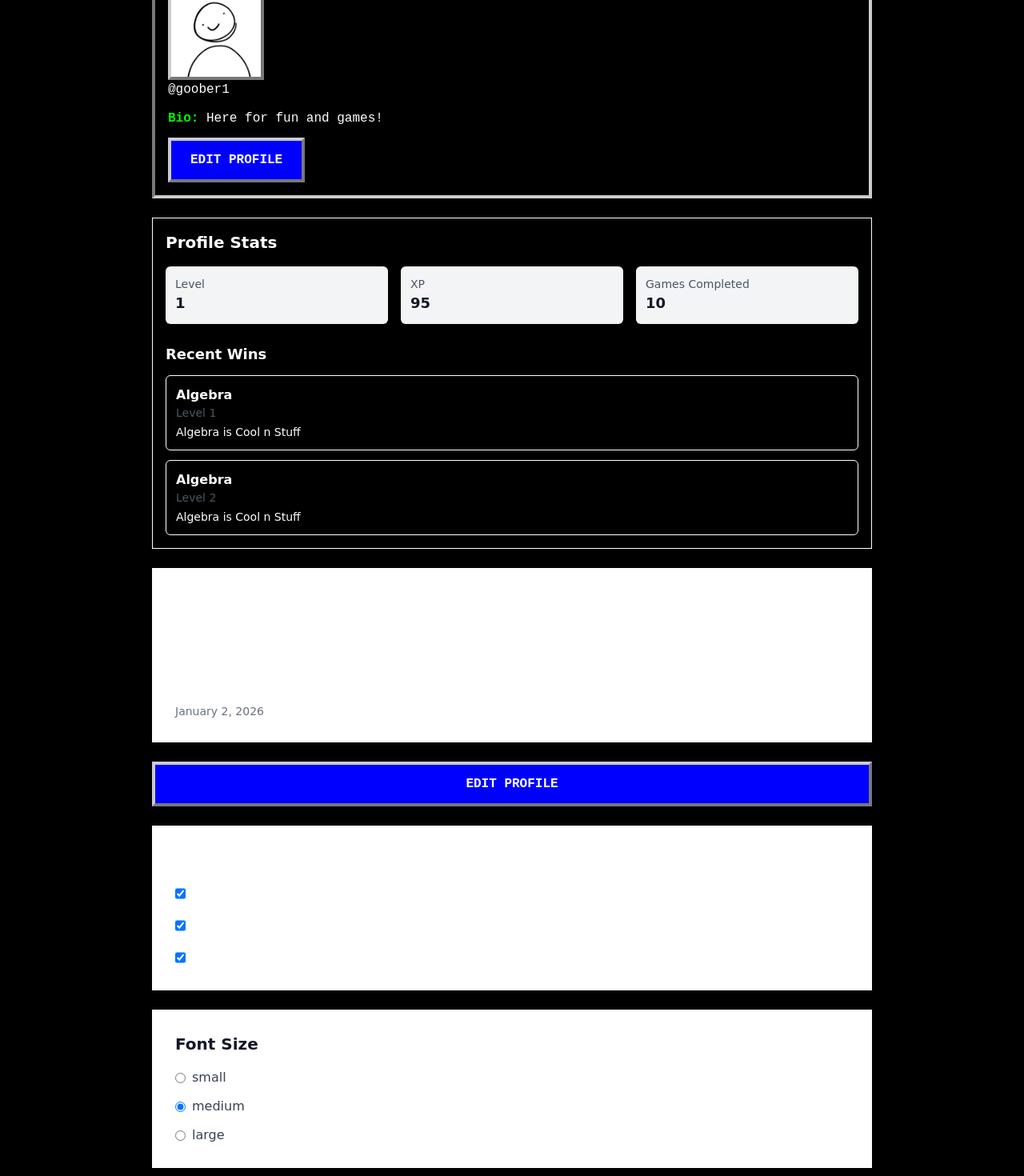
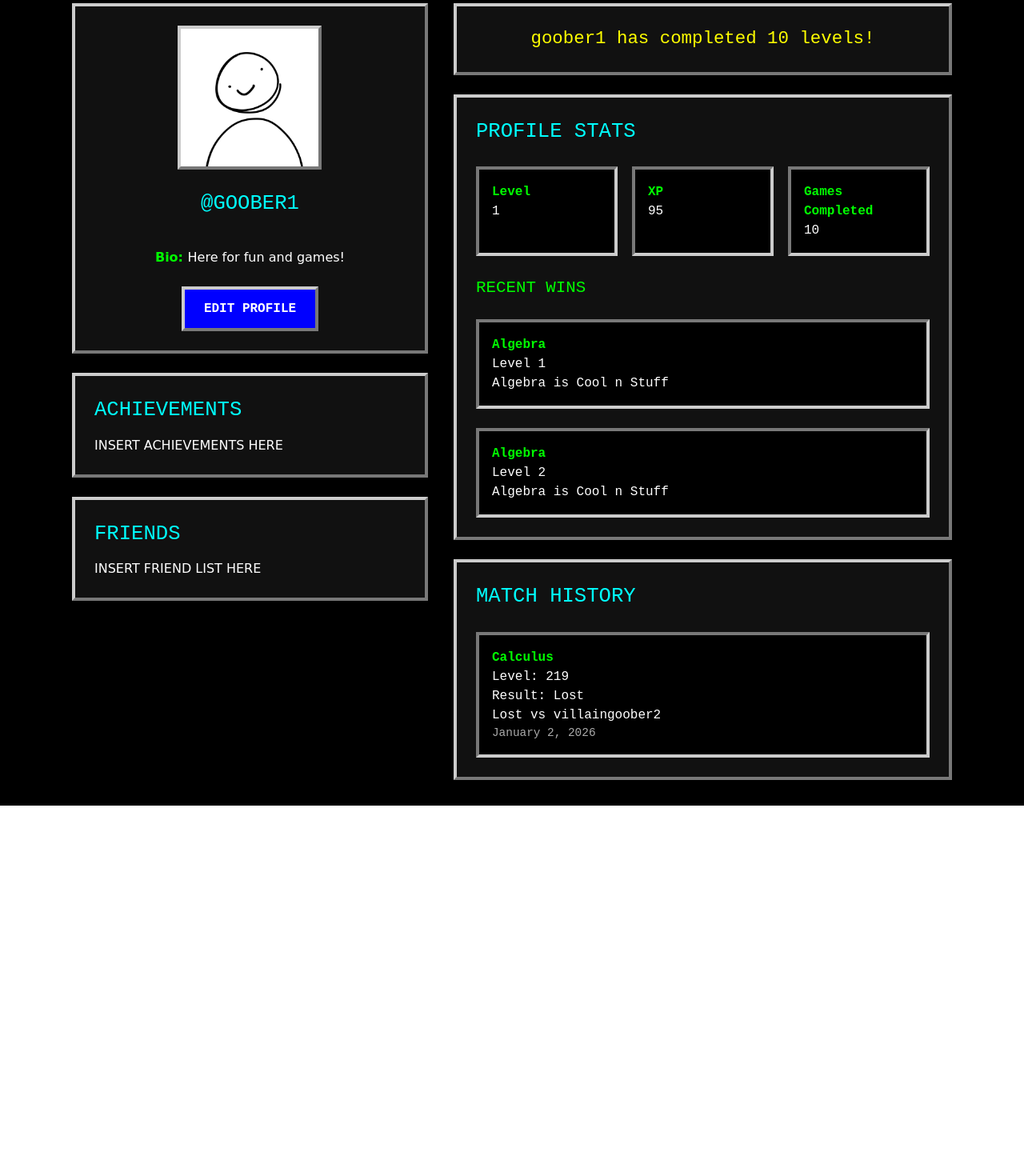
Before and after one commit to CalvinHoover/cool-math-game, a Next.js app: page /profile in a window 1280 px wide. Shown: the part 180-1650 px from the top of the page at 80% size. After the commit the page ends 1187 px from the top, so only its background shows below. Built offline with nearby package versions, Linux system fonts and the light colour scheme.

Commit message:
CHORE: Styling changes to .tsx and .css files in /profile and /friends.

```diff
--- a/src/app/profile/Profile.css
+++ b/src/app/profile/Profile.css
@@ -98,23 +98,131 @@
   background-color: #ffffcc;
 }
 
-.profile-avatar {
-  width: 120px;
-  height: 120px;
+.profile-topbar {
+  background-color: #111111;
+  border: 4px outset #cccccc;
+  padding: 20px;
+  margin-bottom: 32px;
+}
+
+.profile-layout {
+  max-width: 1100px;
+  margin: 0 auto;
+  display: grid;
+  grid-template-columns: 1fr 1.4fr;
+  gap: 32px;
+  align-items: start;
+}
+
+.profile-left-column,
+.profile-right-column {
+  display: flex;
+  flex-direction: column;
+  gap: 24px;
+  align-items: center;
+}
+
+.profile-left-column .profile-section,
+.profile-right-column .profile-section {
+  width: 100%;
+}
+
+.profile-avatar-large {
+  width: 180px;
+  height: 180px;
   border: 4px outset #cccccc;
   object-fit: cover;
 }
 
-.profile-bio {
-  margin: 12px 0;
+.profile-username {
+  color: #00ffff;
+  font-family: "Courier New", Courier, monospace;
+  font-size: 1.5rem;
+  text-align: center;
+}
+
+.profile-level-box {
+  background-color: #111111;
+  border: 4px outset #cccccc;
+  padding: 24px;
+  color: #ffff00;
+  font-family: "Courier New", Courier, monospace;
+  font-size: 1.4rem;
+  text-align: center;
+  width: 100%;
+}
+
+.profile-avatar-placeholder-large {
+  width: 180px;
+  height: 180px;
+  border: 4px outset #cccccc;
+  background-color: #111111;
+  color: #ffff00;
+  display: flex;
+  align-items: center;
+  justify-content: center;
+  font-size: 4rem;
   font-family: "Courier New", Courier, monospace;
 }
 
-.profile-bio .profile-label {
-  color: #00ff00;
-  font-weight: bold;
+@media (max-width: 800px) {
+  .profile-layout {
+    grid-template-columns: 1fr;
+  }
 }
 
-.profile-bio .profile-value {
+.profile-stats-grid {
+  display: grid;
+  grid-template-columns: repeat(3, 1fr);
+  gap: 18px;
+}
+
+.profile-subsection {
+  margin-top: 24px;
+}
+
+.profile-subsection h3 {
+  color: #00ff00;
+  font-family: "Courier New", Courier, monospace;
+  font-size: 1.3rem;
+  margin-bottom: 12px;
+  text-transform: uppercase;
+}
+
+.profile-card-list {
+  display: flex;
+  flex-direction: column;
+  gap: 12px;
+}
+
+.profile-form {
+  display: flex;
+  flex-direction: column;
+  gap: 16px;
+  font-family: "Courier New", Courier, monospace;
+}
+
+.profile-button-row {
+  display: flex;
+  gap: 12px;
+  margin-top: 16px;
+  flex-wrap: wrap;
+}
+
+.profile-checkbox-row {
+  display: flex;
+  align-items: center;
+  gap: 10px;
   color: #ffffff;
 }
+
+.profile-muted {
+  color: #aaaaaa;
+  font-size: 0.9rem;
+}
+
+.profile-edit-controls {
+  width: 100%;
+  display: flex;
+  justify-content: center;
+}
--- a/src/app/profile/page.tsx
+++ b/src/app/profile/page.tsx
@@ -75,6 +75,7 @@ const testMatchHistory = [
 
 export default function ProfilePage() {
   const [profile, setProfile] = useState(testUserProfiles[0]); // using goober1 for now
+  const [isEditingProfile, setIsEditingProfile] = useState(false);
 
   const fontSizeClasses = {
     small: "text-sm",
@@ -84,22 +85,27 @@ export default function ProfilePage() {
 
   return (
     <main className={`profile-container ${fontSizeClasses[profile.settings.fontSize]}`}>
-      <div className="profile-inner">
-        <h1 className="profile-title">Player Profile</h1>
+      <div className="profile-topbar">
+        <h1 className="profile-title">PROFILE</h1>
+      </div>
+
+      <div className="profile-layout">
+        <div className="profile-left-column">
           <ProfileHeader
             profile={profile}
             isOwnProfile={true}
+            onEditProfile={() => setIsEditingProfile(true)}
           />
 
-        <ProfileStats stats={profile.stats} />
-
-        {profile.settings.showMatchHistory && (
-        <MatchHistoryList matches={profile.matchHistory} />
-        )}
-
+          {isEditingProfile && (
+              <>
                 <EditProfile
                   profile={profile}
-          onSave={(updatedProfile) => setProfile(updatedProfile)}
+                  onSave={(updatedProfile) => {
+                    setProfile(updatedProfile);
+                    setIsEditingProfile(false);
+                  }}
+                  onCancel={() => setIsEditingProfile(false)}
                 />
 
                 <SettingsPanel
@@ -111,6 +117,7 @@ export default function ProfilePage() {
                     })
                   }
                 />
+
                 <FontSizeSelector
                   fontSize={profile.settings.fontSize}
                   onChange={(newFontSize) =>
@@ -123,39 +130,83 @@ export default function ProfilePage() {
                     })
                   }
                 />
-        {/* <section className="border bg-white p-7 shadow-sm dark:border-gray-700 dark:bg-gray-900">
-          <h2 className="text-xl font-bold">Recently Played</h2>
-          <div className="mt-4 space-y-3">
-            {testStats.recentWins.map((win) => (
-              <div
-                key={win.gameId}
-                className="rounded-md border p-4 dark:border-gray-700"
+              <div className="profile-edit-controls">
+                <button
+                  className="profile-button profile-danger-button"
+                  onClick={() => setIsEditingProfile(false)}
                 >
-                <p className="font-semibold">{win.topic}</p>
-                <p className="text-sm text-gray-600 dark:text-gray-300">
-                  Level {win.gameLevel}
-                </p>
-                <p className="mt-1 text-sm text-gray-700 dark:text-gray-200">
-                  {win.description}
-                </p>
+                  Cancel Edit
+                </button>
                 </div>
-            ))}
-          </div>
-        </section> */}
+              </>
+            )}
 
           <section className="profile-section">
-          <h2 className="text-xl font-bold">Achievements</h2>
-          <p className="mt-2 text-gray-600 dark:text-gray-300">
-            INSERT ACHIEVEMENTS HERE
-          </p>
+            <h2>Achievements</h2>
+            <p>INSERT ACHIEVEMENTS HERE</p>
           </section>
 
           <section className="profile-section">
-          <h2 className="text-xl font-bold">Friends</h2>
-          <p className="mt-2 text-gray-600 dark:text-gray-300">
-            INSERT FRIEND LIST HERE
-          </p>
+            <h2>Friends</h2>
+            <p>INSERT FRIEND LIST HERE</p>
           </section>
+        </div>
+
+        <div className="profile-right-column">
+          <div className="profile-level-box">
+            {profile.username} has completed {profile.level} levels!
+          </div>
+
+          <ProfileStats stats={profile.stats} />
+
+          {profile.settings.showMatchHistory && (
+            <MatchHistoryList matches={profile.matchHistory} />
+          )}
+
+          {/* {isEditingProfile && (
+              <>
+                <EditProfile
+                  profile={profile}
+                  onSave={(updatedProfile) => {
+                    setProfile(updatedProfile);
+                    setIsEditingProfile(false);
+                  }}
+                  onCancel={() => setIsEditingProfile(false)}
+                />
+
+                <SettingsPanel
+                  settings={profile.settings}
+                  onChange={(updatedSettings) =>
+                    setProfile({
+                      ...profile,
+                      settings: updatedSettings,
+                    })
+                  }
+                />
+
+                <FontSizeSelector
+                  fontSize={profile.settings.fontSize}
+                  onChange={(newFontSize) =>
+                    setProfile({
+                      ...profile,
+                      settings: {
+                        ...profile.settings,
+                        fontSize: newFontSize,
+                      },
+                    })
+                  }
+                />
+
+                <button
+                  className="profile-button profile-danger-button"
+                  onClick={() => setIsEditingProfile(false)}
+                >
+                  Close Edit Mode
+                </button>
+              </>
+            )} */}
+
+        </div>
       </div>
     </main>
   );
--- a/src/features/profile/components/EditProfile.tsx
+++ b/src/features/profile/components/EditProfile.tsx
@@ -1,68 +1,75 @@
 "use client";
 
 import { useState } from "react";
-import { UserProfile } from "../types"
-import { testUserProfiles } from "../testData"
+import { UserProfile } from "../types";
 
 type EditProfileProps = {
   profile: UserProfile;
   onSave: (updatedProfile: UserProfile) => void;
+  onCancel: () => void;
 };
 
-export default function EditProfile({
-    profile, onSave,
-}: EditProfileProps) {
-    const [isOpen, setIsOpen] = useState(false);
+export default function EditProfile({ profile, onSave, onCancel }: EditProfileProps) {
+  // const [isOpen, setIsOpen] = useState(false);
   const [editedUsername, setEditedUsername] = useState(profile.username);
   const [editedBio, setEditedBio] = useState(profile.bio);
 
   return (
     <>
-            <button
-                onClick={() => setIsOpen(true)}
-                className="profile-button"
-            > Edit Profile
-            </button>
+      {/* <button onClick={() => setIsOpen(true)} className="profile-button">
+        Edit Profile
+      </button> */}
 
-            {isOpen && (
-                <div className="mt-4 border p-6">
-                    <h2 className="mb-4 text-xl font-bold"> Edit Profile </h2>
-                    <div className="space-y-4">
+      {(<section className="profile-section">
+          <h2>Edit Profile</h2>
+
+          <div className="profile-form">
             <div>
-                            <label>Username</label>
+              <label className="profile-label">Username</label>
 
               <input
                 value={editedUsername}
                 onChange={(e) => setEditedUsername(e.target.value)}
-                                className="w-full border p-2" />
+                className="profile-input"
+              />
             </div>
 
             <div>
-                            <label>Bio</label>
+              <label className="profile-label">Bio</label>
+
               <textarea
                 value={editedBio}
                 onChange={(e) => setEditedBio(e.target.value)}
-                                className="w-full border p-2" />
+                className="profile-input"
+              />
             </div>
           </div>
 
-                    <div className="mt-4 flex gap-2">
-                        <button onClick={() => {
+          <div className="profile-button-row">
+            <button
+              onClick={() => {
                 onSave({
                   ...profile,
                   username: editedUsername,
                   bio: editedBio,
                 });
 
-                            setIsOpen(false);
+                //setIsOpen(false);
               }}
-                        className="profile-button"> Save </button>
+              className="profile-button"
+            >
+              Save
+            </button>
+
             <button
-                            onClick={() => setIsOpen(false)}
-                            className="profile-button"> Cancel </button>
+              onClick={onCancel}
+              className="profile-button"
+            >
+              Cancel
+            </button>
           </div>
-                </div>
+        </section>
       )}
     </>
-    )
+  );
 }
--- a/src/features/profile/components/FontSizeSelector.tsx
+++ b/src/features/profile/components/FontSizeSelector.tsx
@@ -10,25 +10,25 @@ type FontSizeProps = {
     onChange: (fontSize: FontSize) => void;
 };
 
-const fontSizeClasses = {
-    small: "text-sm",
-    medium: "text-base",
-    large: "text-lg",
-}
+// const fontSizeClasses = {
+//     small: "text-sm",
+//     medium: "text-base",
+//     large: "text-lg",
+// }
 
 export default function FontSizeSelector({
     fontSize, onChange,
 }: FontSizeProps) {
-    const [selectedFontSize, setSelectedFontSize] = useState(fontSize);
+    // const [selectedFontSize, setSelectedFontSize] = useState(fontSize);
 
     return (
-        <section className={`border bg-white p-7 shadow-sm dark:border-gray-700 dark:bg-gray-900 ${fontSizeClasses[selectedFontSize]}`}>
-            <h2 className="text-xl font-bold text-gray-900 dark:text-white"> Font Size </h2>
+        <section className="profile-section">
+            <h2> Font Size </h2>
 
             {/* <p className="mt-2 text-gray-600 dark:text-gray-300"> This text will change size. </p> */}
-            <div className="mt-4 space-y-3 text-gray-700 dark:text-gray-300">
+            <div className="profile-form">
                 {(["small", "medium", "large"] as const).map((size) => (
-                    <label key={size} className="flex items-center gap-2">
+                    <label key={size} className="profile-checkbox-row">
                         <input
                             type="radio"
                             name="fontSize"
@@ -36,7 +36,10 @@ export default function FontSizeSelector({
                             checked={fontSize === size}
                             onChange={() => onChange(size)}
                         />
-                        {size}
+
+                        <span className="profile-value">
+                            {size}
+                        </span>
                     </label>
                 ))}
             </div>
--- a/src/features/profile/components/MatchHistory.tsx
+++ b/src/features/profile/components/MatchHistory.tsx
@@ -4,38 +4,24 @@ type MatchHistoryProps = {
   matches: PastMatch[];
 };
 
-export default function MatchHistoryList ({
-    matches,
-}: MatchHistoryProps) {
+export default function MatchHistoryList({ matches }: MatchHistoryProps) {
   return (
-        <section className="border bg-white p-7 shadow-sm dark:border-gray-700 dark:bg-gray-900">
-            <h2 className ="text-xl font-bold"> Match History </h2>
+    <section className="profile-section">
+      <h2>Match History</h2>
 
-            <div className="mt-4 space-y-3">
+      <div className="profile-card-list">
         {matches.map((match) => (
-                    <div key={match.id} >
-                        <p className="font-semibold">
-                            {match.topic}
-                        </p>
-
-                        <p>
-                            Level: {match.level}
-                        </p>
-
-                        <p>
-                            Result: {match.result}
-                        </p>
-
+          <div key={match.id} className="profile-card">
+            <p className="profile-label">{match.topic}</p>
+            <p className="profile-value">Level: {match.level}</p>
+            <p className="profile-value">Result: {match.result}</p>
             <p>
               {match.result === "Won" ? "Won" : "Lost"} vs {match.opponent}
             </p>
-
-                        <p className="text-sm text-gray-500">
-                            {match.completedOn}
-                        </p>
+            <p className="profile-muted">{match.completedOn}</p>
           </div>
         ))}
       </div>
     </section>
-    )
+  );
 }
--- a/src/features/profile/components/ProfileHeader.tsx
+++ b/src/features/profile/components/ProfileHeader.tsx
@@ -1,54 +1,29 @@
-// initial UI for public profiles!! reference for future profile UIs :D
-// test is in app/profile/page.tsx
-import type { PublicProfile } from "../types";
 import FriendRequestButton from "@/features/friends/FriendRequestButton";
 
 interface ProfileHeaderProps {
-    profile: PublicProfile;
+  profile: {
+    id: string;
+    username: string;
+    avatarUrl?: string;
+    bio?: string;
+  };
   isOwnProfile: boolean;
+  onEditProfile?: () => void
 }
-
-// export default function ProfileHeader({ profile }: ProfileHeaderProps) {
-//     return (
-//         <section className="border dark:border-gray-600 p-5 shadow-sm">
-//             <div className="flex items-center gap-4">
-//                 <img
-//                     src={profile.avatarUrl || "/default_avatar.png"}
-//                     alt={`${profile.username}'s avatar`}
-//                     className="h-30 w-30 rounded-full object-cover"
-//                 />
-//                 <div>
-//                     <h1 className="text-2xl font-bold">{profile.username}</h1>
-//                     {profile.bio ? (
-//                         <p className="mt-2 text-gray-700 dark:text-gray-300">
-//                             {profile.bio}
-//                         </p>
-//                     ) : (
-//                         <p className="mt-2 text-gray-700 dark:text-gray-300">
-//                             User has no bio.
-//                         </p>
-//                     )}
-//                 </div>
-//             </div>
-//             <div className="mt-4 flex gap-4 text-sm">
-//                 <p>
-//                     <span className="font-bold">Level:</span> {profile.level}
-//                 </p>
-//             </div>
-//         </section>
-//     );
-// }
-
 
 export default function ProfileHeader({
   profile,
   isOwnProfile,
+  onEditProfile
 }: ProfileHeaderProps) {
   let profileAction;
 
   if (isOwnProfile) {
     profileAction = (
-      <button className="profile-button">
+      <button
+        className="profile-button"
+        onClick={onEditProfile}
+      >
         Edit Profile
       </button>
     );
@@ -64,29 +39,30 @@ export default function ProfileHeader({
     );
   }
 
-  console.log("Profile passed into ProfileHeader:", profile);
-  console.log("profile.bio:", profile.bio);
-
   return (
-    <div className="profile-card">
-      {profile.avatarUrl && (
+    <section className="profile-section">
+      <div className="profile-left-column">
+        {profile.avatarUrl ? (
           <img
             src={profile.avatarUrl}
             alt={`${profile.username}'s avatar`}
-          className="profile-avatar"
+            className="profile-avatar-large"
           />
+        ) : (
+          <div className="profile-avatar-placeholder-large">?</div>
         )}
 
-    <h2>@{profile.username}</h2>
+        <h2 className="profile-username">@{profile.username}</h2>
 
         <div className="profile-bio">
           <span className="profile-label">Bio: </span>
           <span className="profile-value">
-            {profile.bio ?? "No bio yet."}
+            {profile.bio || "No bio yet."}
           </span>
         </div>
 
         {profileAction}
       </div>
+    </section>
   );
 }
--- a/src/features/profile/components/ProfileStats.tsx
+++ b/src/features/profile/components/ProfileStats.tsx
@@ -1,4 +1,4 @@
-import type { ProfileStats as ProfileStatsType } from "../types.ts"
+import type { ProfileStats as ProfileStatsType } from "../types";
 
 type ProfileStatsProps = {
   stats: ProfileStatsType;
@@ -6,22 +6,22 @@ type ProfileStatsProps = {
 
 export default function ProfileStats({ stats }: ProfileStatsProps) {
   return (
-      <section className="border p-4">
-        <h2 className="mb-4 text-xl font-semibold">Profile Stats</h2>
+    <section className="profile-section">
+      <h2>Profile Stats</h2>
 
-        <div className="text-gray-900 grid grid-cols-3 gap-4">
+      <div className="profile-stats-grid">
         <Stat label="Level" value={stats.level} />
         <Stat label="XP" value={stats.xp} />
         <Stat label="Games Completed" value={stats.gamesCompleted} />
       </div>
 
-        <div className="mt-6">
-          <h3 className="mb-3 text-lg font-semibold">Recent Wins</h3>
+      <div className="profile-subsection">
+        <h3>Recent Wins</h3>
 
         {stats.recentWins.length === 0 ? (
-            <p className="text-sm text-gray-500">No recent wins yet.</p>
+          <p>No recent wins yet.</p>
         ) : (
-            <div className="space-y-3">
+          <div className="profile-card-list">
             {stats.recentWins.map((win) => (
               <RecentWinCard key={win.gameId} win={win} />
             ))}
@@ -39,9 +39,9 @@ type StatProps = {
 
 function Stat({ label, value }: StatProps) {
   return (
-      <div className="rounded-md bg-gray-100 p-3">
-        <p className="text-sm text-gray-600">{label}</p>
-        <p className="text-lg font-bold">{value}</p>
+    <div className="profile-card">
+      <p className="profile-label">{label}</p>
+      <p className="profile-value">{value}</p>
     </div>
   );
 }
@@ -52,10 +52,10 @@ type RecentWinCardProps = {
 
 function RecentWinCard({ win }: RecentWinCardProps) {
   return (
-    <div className="rounded-md border p-3">
-      <p className="font-semibold">{win.topic}</p>
-      <p className="text-sm text-gray-600">Level {win.gameLevel}</p>
-      <p className="mt-1 text-sm">{win.description}</p>
+    <div className="profile-card">
+      <p className="profile-label">{win.topic}</p>
+      <p className="profile-value">Level {win.gameLevel}</p>
+      <p>{win.description}</p>
     </div>
-    )
+  );
 }
--- a/src/features/profile/components/SettingsPanel.tsx
+++ b/src/features/profile/components/SettingsPanel.tsx
@@ -1,37 +1,47 @@
 "use client";
 
-import { useState } from "react";
-import { UserSettings } from "../types"
+import { UserSettings } from "../types";
 
 type SettingsProps = {
   settings: UserSettings;
   onChange: (updatedSettings: UserSettings) => void;
 };
 
-export default function SettingsPanel({
-    settings, onChange,
-}: SettingsProps) {
-    const [emailNotifications, setEmailNotifications] = useState(settings.emailNotifications);
-    const [publicProfile, setPublicProfile] = useState(settings.publicProfile);
-    const [showMatchHistory, setShowMatchHistory] = useState(settings.showMatchHistory);
+export default function SettingsPanel({ settings, onChange }: SettingsProps) {
+  return (
+    <section className="profile-section">
+      <h2>Settings</h2>
 
-    return (
-        <section className="border bg-white p-7 shadow-sm dark:border-gray-700 dark:bg-gray-900">
-            <h2 className="text-xl font-bold"> Settings </h2>
-            <div className="mt-4 space-y-4">
-                <label className="flex gap-2">
+      <div className="profile-form">
+        <label className="profile-checkbox-row">
           <input
             type="checkbox"
-                        checked={emailNotifications}
-                        onChange={() => setEmailNotifications(!emailNotifications)} /> Email Notifications
+            checked={settings.emailNotifications}
+            onChange={() =>
+              onChange({
+                ...settings,
+                emailNotifications: !settings.emailNotifications,
+              })
+            }
+          />
+          Email Notifications
         </label>
-                <label className="flex gap-2">
+
+        <label className="profile-checkbox-row">
           <input
             type="checkbox"
-                        checked={publicProfile}
-                        onChange={() => setPublicProfile(!publicProfile)} /> Public Profile
+            checked={settings.publicProfile}
+            onChange={() =>
+              onChange({
+                ...settings,
+                publicProfile: !settings.publicProfile,
+              })
+            }
+          />
+          Public Profile
         </label>
-                <label className="flex gap-2">
+
+        <label className="profile-checkbox-row">
           <input
             type="checkbox"
             checked={settings.showMatchHistory}
@@ -40,9 +50,11 @@ export default function SettingsPanel({
                 ...settings,
                 showMatchHistory: !settings.showMatchHistory,
               })
-                        } /> Show Match History
+            }
+          />
+          Show Match History
         </label>
       </div>
     </section>
-    )
-};
+  );
+}
```
Also changed, not shown: src/app/profile/[username]/page.tsx (+18 -8 lines). Lines whose indentation alone changed are shown as unchanged.
